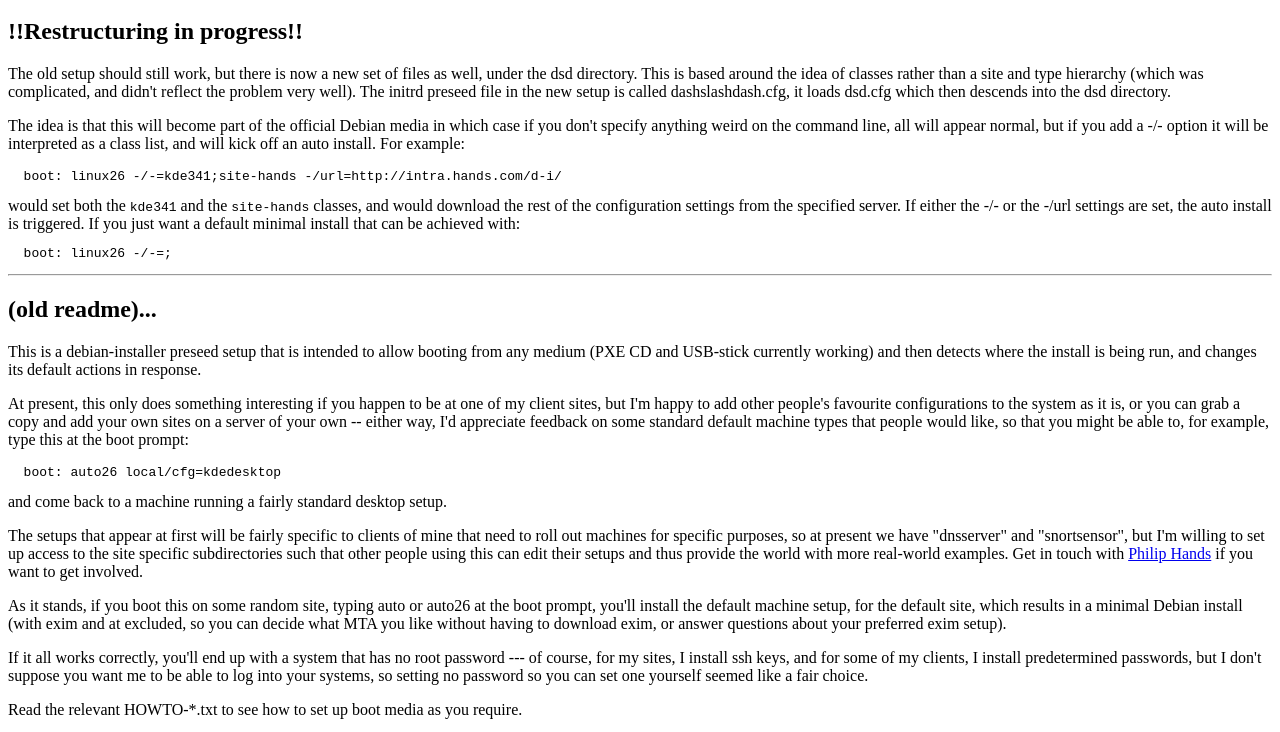
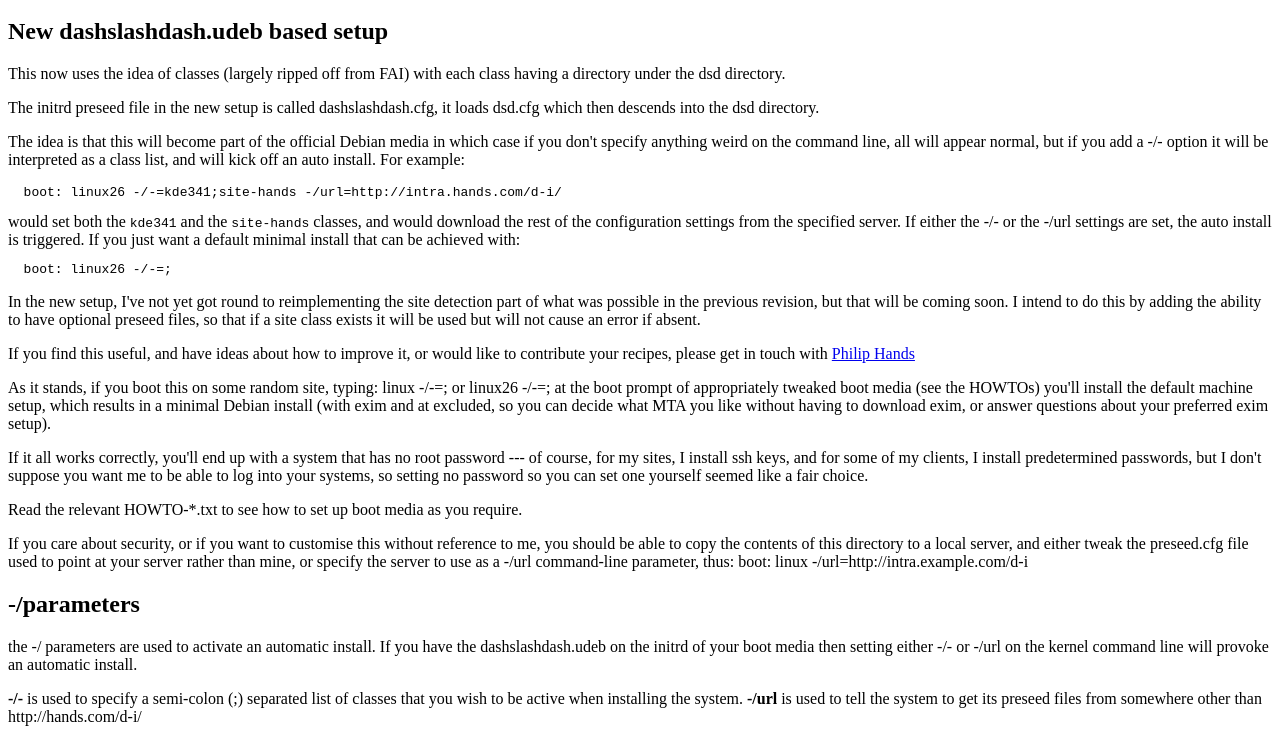
Before and after one commit to multicast/hands-off, a plain HTML site: page HEADER.html in a window 1280 px wide. Shown: the part 48-780 px from the top of the page. Drawn offline with Linux system fonts and the light colour scheme.

Commit message:
edit the header and drop old bootstrapwrap version
git-svn-id: http://svn.hands.com/d-i@32 33d97d02-e2f8-0310-af11-9b3162d49f83

```diff
--- a/HEADER.html
+++ b/HEADER.html
@@ -1,11 +1,10 @@
 <title>"Hands-off" Debian Installation</title>
 <h1>"Hands-off" Debian Installation</h1>
 
-<h2>!!Restructuring in progress!!</h2>
-<p>The old setup should still work, but there is now a new set of files
-as well, under the dsd directory.  This is based around the idea of classes
-rather than a site and type hierarchy (which was complicated, and didn't
-reflect the problem very well).  The initrd preseed file in the new setup is called dashslashdash.cfg, it loads dsd.cfg which then descends into the dsd directory.
+<h2>New dashslashdash.udeb based setup</h2>
+<p>This now uses the idea of classes (largely ripped off from FAI) with each class having a directory under the dsd directory.
+
+<p>The initrd preseed file in the new setup is called dashslashdash.cfg, it loads dsd.cfg which then descends into the dsd directory.
 
 <p>The idea is that this will become part of the official Debian media
 in which case if you don't specify anything weird on the command line,
@@ -21,43 +20,27 @@ rest of the configuration settings from the specified server. If either the -/-
   boot: linux26 -/-=;
 </pre>
 
-<hr>
-<h2>(old readme)...</h2>
+<p>In the new setup, I've not yet got round to reimplementing the
+site detection part of what was possible in the previous revision, but that
+will be coming soon.  I intend to do this by adding the ability to have
+optional preseed files, so that if a site class exists it will be used
+but will not cause an error if absent.
 
-<p>This is a debian-installer preseed setup that is intended to allow
-booting from any medium (PXE CD and USB-stick currently working) and
-then detects where the install is being run, and changes its default
-actions in response.
+<p>If you find this useful, and have ideas about how to improve it, or would like to contribute your recipes, please get in touch with <a
+href="mailto:&#112;&#104;&#105;&#108;&#064;&#104;&#097;&#110;&#100;&#115;&#046;&#099;&#111;&#109;">Philip
+Hands</a>
 
-<p>At present, this only does something interesting if you happen to
-be at one of my client sites, but I'm happy to add other people's
-favourite configurations to the system as it is, or you can grab a
-copy and add your own sites on a server of your own -- either way, I'd
-appreciate feedback on some standard default machine types that people
-would like, so that you might be able to, for example, type this at
-the boot prompt:
+<p>As it stands, if you boot this on some random site, typing:
 
-<pre>
-  boot: auto26 local/cfg=kdedesktop
-</pre>
+  linux -/-=;
+or
+  linux26 -/-=;
 
-and come back to a machine running a fairly standard desktop setup.
-
-<p>The setups that appear at first will be fairly specific to clients
-of mine that need to roll out machines for specific purposes, so at
-present we have "dnsserver" and "snortsensor", but I'm willing to set
-up access to the site specific subdirectories such that other people
-using this can edit their setups and thus provide the world with more
-real-world examples.  Get in touch with <a
-href="mailto:&#112;&#104;&#105;&#108;&#064;&#104;&#097;&#110;&#100;&#115;&#046;&#099;&#111;&#109;">Philip
-Hands</a> if you want to get involved.
-
-<p>As it stands, if you boot this on some random site, typing auto or
-auto26 at the boot prompt, you'll install the default machine setup,
-for the default site, which results in a minimal Debian install (with
-exim and at excluded, so you can decide what MTA you like without
-having to download exim, or answer questions about your preferred exim
-setup).
+at the boot prompt of appropriately tweaked boot media (see the HOWTOs)
+you'll install the default machine setup, which results in a minimal
+Debian install (with exim and at excluded, so you can decide what MTA
+you like without having to download exim, or answer questions about your
+preferred exim setup).
 
 <p>If it all works correctly, you'll end up with a system that has no
 root password --- of course, for my sites, I install ssh keys, and for
@@ -72,55 +55,41 @@ you require.
 without reference to me, you should be able to copy the contents of
 this directory to a local server, and either tweak the preseed.cfg
 file used to point at your server rather than mine, or specify the
-server to use as the third field in the local/cfg kernel command-line
-parameter (see below).
+server to use as a -/url command-line parameter, thus:
+
+boot:  linux -/url=http://intra.example.com/d-i
 
 
-<h2>local/cfg</h2>
+<h2>-/parameters</h2>
 
-local/cfg is used for local boot time tweaking in this setup, and is
-treated as a semi-colon separated parameter list.  specifying it on
-the command line causes it to be defined as a debconf variable, so
-that it can subsequently be used in the commands in preseed scripts.
+<p>the -/ parameters are used to activate an automatic install.  If you
+have the dashslashdash.udeb on the initrd of your boot media then setting
+either -/- or -/url on the kernel command line will provoke an automatic
+install.
 
-If it's defined then it's treated as being a semi-colon separated
-list, and the values are used to set local/type, local/site &
-local/di-url respectively.  If it's not defined then the values of
-these variables are determined automatically, and for most people will
-end up being "default", "default", "http://hands.com/d-i/"
-respectively.
-
-So, the format is:
-
-<pre>
-  local/cfg=type;site;url
-</pre>
-
-and blank fields are treated as though they were not set, so you don't
-have to type "default" into the first in order to set the rest, just
-start with a semi-colon instead.  Also, if you only want to set the
-first field, don't include any semi-colons, and the rest will act on
-defaults.
-
+<p><b>-/-</b> is used to specify a semi-colon (;) separated
+list of classes that you wish to be active when installing the
+system. <b>-/url</b> is used to tell the system to get its preseed files
+from somewhere other than http://hands.com/d-i/
 
 <h3>boot prompt examples:</h3>
 
 <p>Specify an alternate source for the rest of the configuration (which
 you'll need to have mirrored to make this work)
 <pre>
-  boot: auto local/cfg=;;http://intranet.example.com/d-i
+  boot: linux -/url=http://intranet.example.com/d-i
 </pre>
 
-<p>Install a Xen based setup (very basic at present):
+<p>Install a Xen based setup (pretty basic at present):
 <pre>
-  boot: auto26 local/cfg=xen0
+  boot: linux26 -/-=xen0
 </pre>
 
 Force the install to act as though it was happening on my home network
 (not very useful for anyone else, until more sites get added, but here
 to show the technique):
 <pre>
-  boot: auto26 local/cfg=;hands
+  boot: linux26 -/-=site-hands
 </pre>
 
 <p>Have Fun!
```
Also changed, not shown: 5 other files.
